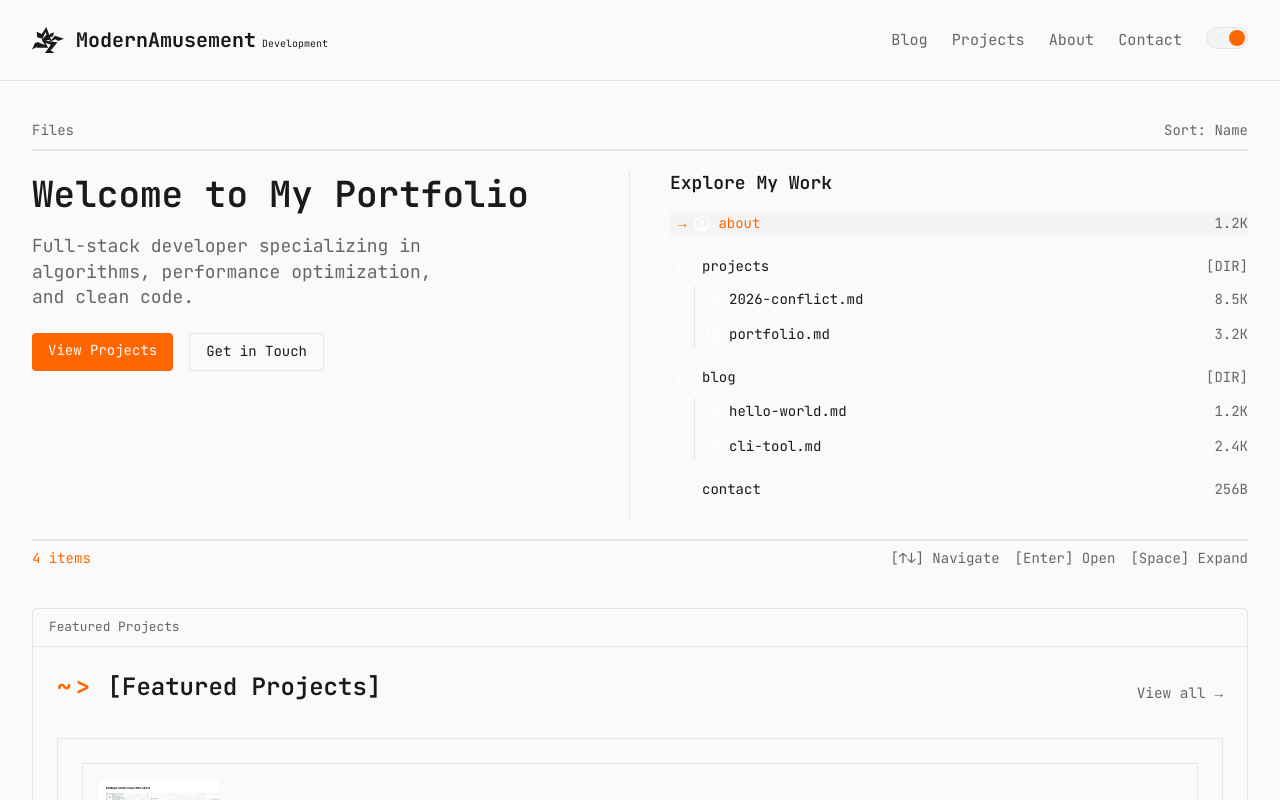
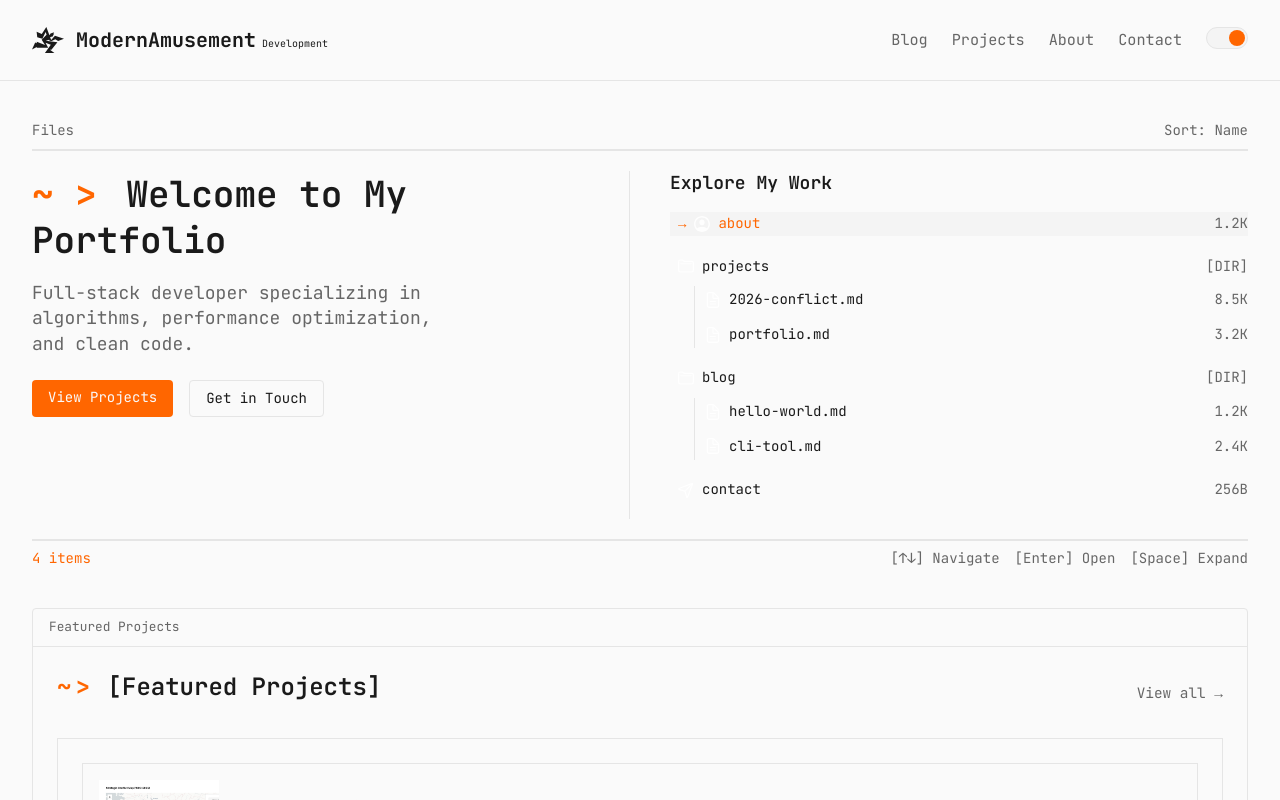
Before and after one commit to ModernAmusements/MA-Blog, a Next.js app: page /about in a window 1280 px wide. Shown: the top 800 px of the page. Built offline with nearby package versions, Linux system fonts and the light colour scheme.

Commit message:
Add prompt to hero headline

```diff
--- a/src/components/TUIHero.module.scss
+++ b/src/components/TUIHero.module.scss
@@ -41,6 +41,12 @@
     font-size: 36px;
     margin-bottom: 16px;
     color: var(--foreground);
+
+    .prompt {
+      color: var(--accent);
+      font-weight: 700;
+      margin-right: 0.5rem;
+    }
   }
 
   p {
--- a/src/components/TUIHero.tsx
+++ b/src/components/TUIHero.tsx
@@ -105,7 +105,7 @@ export function TUIHero() {
 
       <main className={styles.content}>
         <div className={styles.heroPane}>
-          <h1>Welcome to My Portfolio</h1>
+          <h1><span className={styles.prompt}>~ &gt;</span> Welcome to My Portfolio</h1>
           <p>Full-stack developer specializing in algorithms, performance optimization, and clean code.</p>
           <div className={styles.cta}>
             <Link href="/en/projects" className={styles.primary}>View Projects</Link>
```
